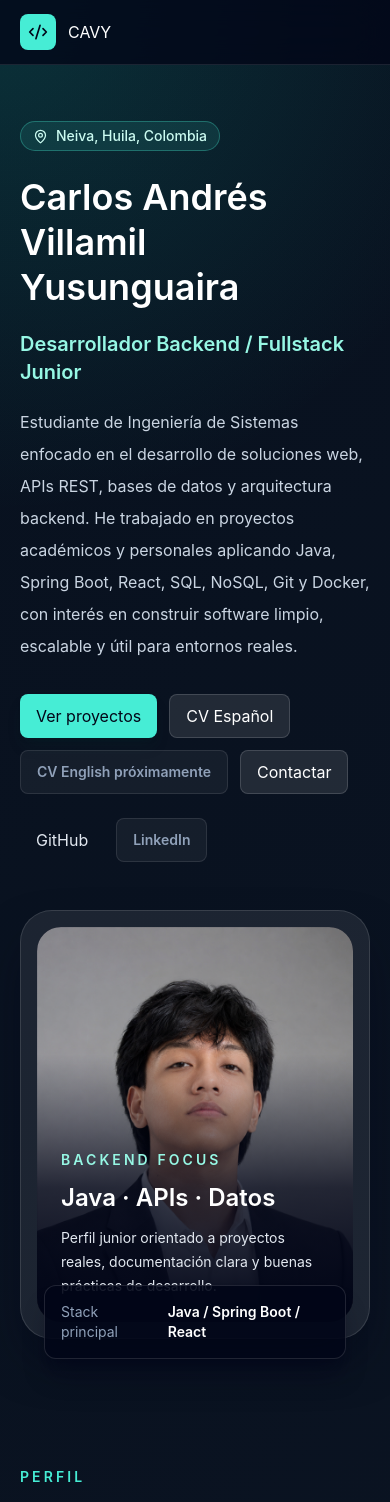
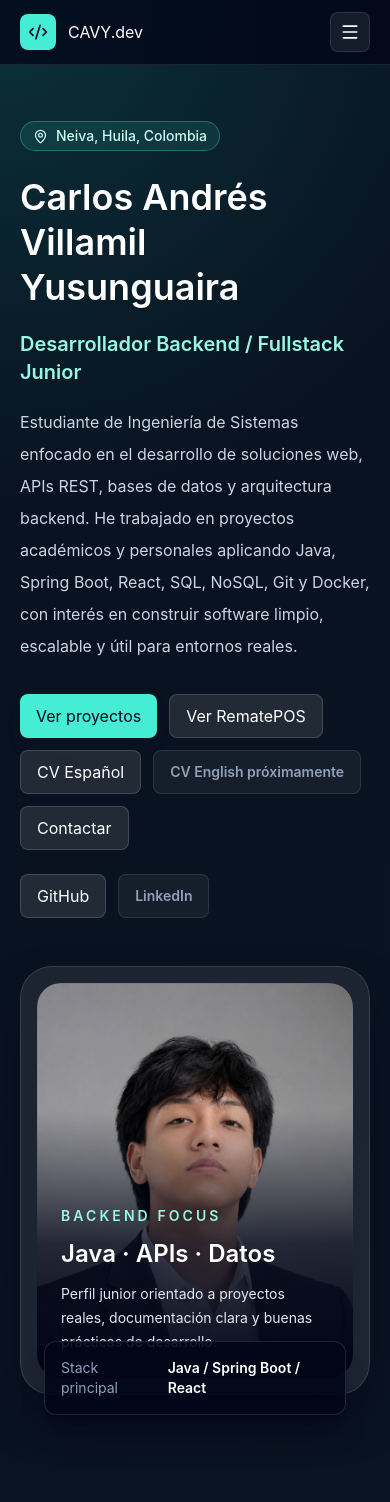
Before and after one commit to pilo77/carlos-villamil-portfolio, a React (Vite) app: page / in a window 390 px wide. Shown: the top 1502 px of the page. Built offline with nearby package versions, Linux system fonts and the light colour scheme.

Commit message:
style(ui): polish navigation and hero actions

```diff
--- a/src/components/layout/Footer.tsx
+++ b/src/components/layout/Footer.tsx
@@ -1,10 +1,15 @@
-import { ArrowUp } from 'lucide-react'
+import { ArrowUp, Code2 } from 'lucide-react'
 
 export function Footer() {
   return (
     <footer className="border-t border-white/10 px-5 py-8 sm:px-8 lg:px-12">
       <div className="mx-auto flex max-w-6xl flex-col gap-4 text-sm text-slate-400 sm:flex-row sm:items-center sm:justify-between">
-        <p>© 2026 Carlos Andrés Villamil Yusunguaira. Built with React, TypeScript and Vite.</p>
+        <div className="flex items-center gap-3">
+          <span className="grid size-9 place-items-center rounded-lg bg-teal-300 text-slate-950">
+            <Code2 size={18} aria-hidden="true" />
+          </span>
+          <p>© 2026 Carlos Andrés Villamil Yusunguaira. Built with React, TypeScript and Vite.</p>
+        </div>
         <a
           className="inline-flex items-center gap-2 font-semibold text-teal-200 hover:text-teal-100"
           href="#inicio"
--- a/src/components/layout/Navbar.tsx
+++ b/src/components/layout/Navbar.tsx
@@ -1,4 +1,5 @@
-import { Code2 } from 'lucide-react'
+import { useState } from 'react'
+import { Code2, Menu, X } from 'lucide-react'
 
 const navItems = [
   ['Sobre mí', '#sobre-mi'],
@@ -9,17 +10,23 @@ const navItems = [
 ]
 
 export function Navbar() {
+  const [isOpen, setIsOpen] = useState(false)
+
   return (
     <header className="sticky top-0 z-40 border-b border-white/10 bg-slate-950/78 backdrop-blur-xl">
       <nav
         className="mx-auto flex min-h-16 max-w-6xl items-center justify-between px-5 sm:px-8 lg:px-12"
         aria-label="Navegación principal"
       >
-        <a className="flex items-center gap-3 text-sm font-semibold text-white" href="#inicio">
+        <a
+          className="flex items-center gap-3 text-sm font-semibold text-white"
+          href="#inicio"
+          onClick={() => setIsOpen(false)}
+        >
           <span className="grid size-9 place-items-center rounded-lg bg-teal-300 text-slate-950">
             <Code2 size={20} aria-hidden="true" />
           </span>
-          <span>CAVY</span>
+          <span>CAVY.dev</span>
         </a>
         <div className="hidden items-center gap-1 md:flex">
           {navItems.map(([label, href]) => (
@@ -32,7 +39,36 @@ export function Navbar() {
             </a>
           ))}
         </div>
+        <button
+          aria-controls="mobile-navigation"
+          aria-expanded={isOpen}
+          aria-label={isOpen ? 'Cerrar menú de navegación' : 'Abrir menú de navegación'}
+          className="grid size-10 place-items-center rounded-lg border border-white/10 bg-white/8 text-white transition hover:border-teal-300/50 hover:bg-white/12 md:hidden"
+          onClick={() => setIsOpen((current) => !current)}
+          type="button"
+        >
+          {isOpen ? <X size={20} aria-hidden="true" /> : <Menu size={20} aria-hidden="true" />}
+        </button>
       </nav>
+      {isOpen ? (
+        <div
+          className="border-t border-white/10 bg-slate-950/95 px-5 py-4 shadow-2xl shadow-slate-950/40 md:hidden"
+          id="mobile-navigation"
+        >
+          <div className="mx-auto grid max-w-6xl gap-2">
+            {navItems.map(([label, href]) => (
+              <a
+                className="rounded-lg px-3 py-3 text-sm font-medium text-slate-200 transition hover:bg-white/8 hover:text-white"
+                href={href}
+                key={href}
+                onClick={() => setIsOpen(false)}
+              >
+                {label}
+              </a>
+            ))}
+          </div>
+        </div>
+      ) : null}
     </header>
   )
 }
--- a/src/components/sections/Hero.tsx
+++ b/src/components/sections/Hero.tsx
@@ -34,7 +34,11 @@ export function Hero() {
           </div>
           <div className="mt-6 flex flex-wrap gap-3">
             {socialLinks.map((link) => (
-              <ActionButton key={link.label} {...link} variant="ghost" />
+              <ActionButton
+                key={link.label}
+                {...link}
+                variant={link.href ? 'secondary' : 'ghost'}
+              />
             ))}
           </div>
         </motion.div>
--- a/src/data/profile.ts
+++ b/src/data/profile.ts
@@ -14,6 +14,7 @@ export const profile: Profile = {
 
 export const primaryActions: ActionLink[] = [
   { label: 'Ver proyectos', href: '#proyectos' },
+  { label: 'Ver RematePOS', href: '#caso-rematepos' },
   {
     label: 'CV Español',
     href: '/cv/CV_Carlos_Andres_Villamil_Yusunguaira_ES.pdf',
```
